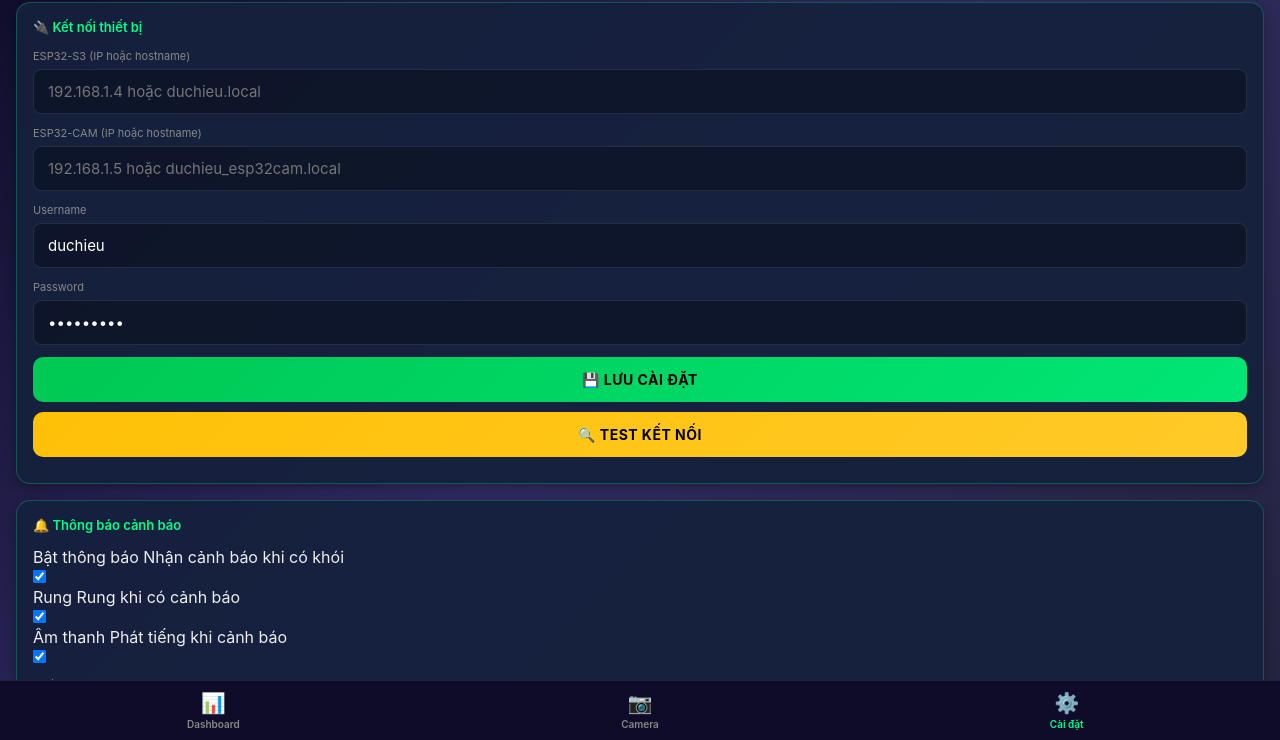
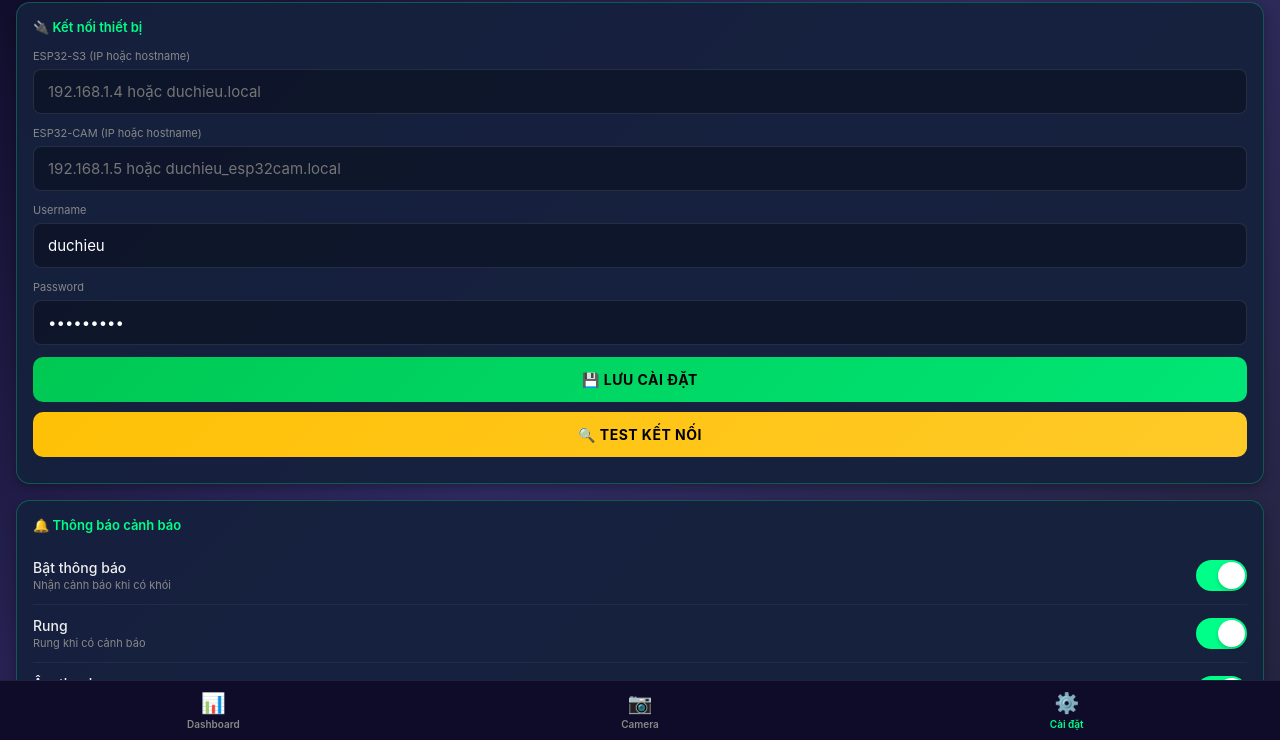
Before and after one commit to hieund5606/esp32cam, a website: page www/index.html in a window 1280 px wide. Both pictures are taken after a click on the element "⚙️ Cài đặt". Shown: the part 60-800 px from the top of the page. Drawn offline with nearby package versions, Linux system fonts and the light colour scheme.

Commit message:
Update style.css

```diff
--- a/www/style.css
+++ b/www/style.css
@@ -1,6 +1,6 @@
 /* ============================================================
    SMOKE DETECTOR - STYLES v5
-   Fix: Banner hide + full screen safe area
+   + Notifications UI
    ============================================================ */
 
 * { margin: 0; padding: 0; box-sizing: border-box; -webkit-tap-highlight-color: transparent; }
@@ -35,7 +35,7 @@ html, body {
   user-select: none;
 }
 
-/* ============ SPLASH ============ */
+/* SPLASH */
 .splash {
   position: fixed;
   inset: 0;
@@ -65,7 +65,7 @@ html, body {
   50% { transform: scale(1.08); }
 }
 
-/* ============ BANNER ============ */
+/* BANNER */
 .banner {
   position: fixed;
   top: 0;
@@ -86,9 +86,7 @@ html, body {
   transition: transform 0.3s;
   will-change: transform;
 }
-.banner-hidden {
-  transform: translateY(-150%);
-}
+.banner-hidden { transform: translateY(-150%); }
 .banner-dot {
   width: 8px;
   height: 8px;
@@ -101,7 +99,7 @@ html, body {
   50% { opacity: 0.3; }
 }
 
-/* ============ CONTENT ============ */
+/* CONTENT */
 .content {
   position: absolute;
   top: var(--safe-top);
@@ -125,7 +123,7 @@ html, body {
   to { opacity: 1; transform: translateY(0); }
 }
 
-/* ============ HEADER ============ */
+/* HEADER */
 .header {
   text-align: center;
   margin-bottom: 20px;
@@ -167,7 +165,7 @@ html, body {
   font-family: 'Courier New', monospace;
 }
 
-/* ============ SENSOR CARDS ============ */
+/* SENSOR CARDS */
 .sensor-grid {
   display: grid;
   grid-template-columns: 1fr 1fr;
@@ -218,7 +216,7 @@ html, body {
   font-family: 'Courier New', monospace;
 }
 
-/* ============ CONFIG CARD ============ */
+/* CONFIG CARD */
 .config-card {
   background: var(--card-bg);
   border: 1px solid var(--border);
@@ -233,9 +231,7 @@ html, body {
   font-weight: 600;
   margin-bottom: 14px;
 }
-.config-row {
-  margin-bottom: 12px;
-}
+.config-row { margin-bottom: 12px; }
 .config-row label {
   display: block;
   font-size: 11px;
@@ -259,7 +255,7 @@ html, body {
   box-shadow: 0 0 0 2px rgba(0,255,136,0.2);
 }
 
-/* ============ CHART ============ */
+/* CHART */
 .chart-card {
   background: var(--card-bg);
   border: 1px solid var(--border);
@@ -278,7 +274,7 @@ html, body {
   height: 220px;
 }
 
-/* ============ BUTTONS ============ */
+/* BUTTONS */
 .btn {
   width: 100%;
   padding: 14px 16px;
@@ -307,7 +303,7 @@ html, body {
 }
 .btn-group .btn { flex: 1; }
 
-/* ============ CAMERA ============ */
+/* CAMERA */
 .camera-container {
   width: 100%;
   aspect-ratio: 4/3;
@@ -333,7 +329,7 @@ html, body {
   padding: 20px;
 }
 
-/* ============ LOG ============ */
+/* LOG */
 .log-box, #sysLog {
   background: rgba(0,0,0,0.4);
   border-radius: 10px;
@@ -360,7 +356,7 @@ html, body {
 .log-line.ok { color: var(--accent); }
 .log-line.warn { color: var(--warn); }
 
-/* ============ INFO ROW ============ */
+/* INFO ROW */
 .info-row {
   display: flex;
   justify-content: space-between;
@@ -375,7 +371,7 @@ html, body {
   font-weight: bold;
 }
 
-/* ============ TAB BAR ============ */
+/* TAB BAR */
 .tab-bar {
   position: fixed;
   bottom: 0;
@@ -403,7 +399,7 @@ html, body {
 .tab-icon { font-size: 20px; }
 .tab-label { font-size: 10px; font-weight: 600; }
 
-/* ============ MODAL OTA ============ */
+/* MODAL OTA */
 .modal {
   position: fixed;
   inset: 0;
@@ -437,3 +433,71 @@ html, body {
   border: none;
   background: #fff;
 }
+
+/* ============ NOTIFICATION SWITCH ============ */
+.notif-row {
+  display: flex;
+  justify-content: space-between;
+  align-items: center;
+  padding: 12px 0;
+  border-bottom: 1px solid rgba(255,255,255,0.05);
+}
+.notif-row:last-of-type {
+  border-bottom: none;
+}
+.notif-label {
+  display: flex;
+  flex-direction: column;
+  gap: 2px;
+}
+.notif-name {
+  font-size: 14px;
+  color: var(--text);
+  font-weight: 500;
+}
+.notif-desc {
+  font-size: 11px;
+  color: var(--text-dim);
+}
+
+.switch {
+  position: relative;
+  display: inline-block;
+  width: 51px;
+  height: 31px;
+  flex-shrink: 0;
+}
+.switch input {
+  opacity: 0;
+  width: 0;
+  height: 0;
+}
+.slider {
+  position: absolute;
+  cursor: pointer;
+  top: 0;
+  left: 0;
+  right: 0;
+  bottom: 0;
+  background-color: rgba(120, 120, 128, 0.32);
+  transition: 0.3s;
+  border-radius: 31px;
+}
+.slider:before {
+  position: absolute;
+  content: "";
+  height: 27px;
+  width: 27px;
+  left: 2px;
+  bottom: 2px;
+  background-color: white;
+  transition: 0.3s;
+  border-radius: 50%;
+  box-shadow: 0 2px 4px rgba(0,0,0,0.2);
+}
+input:checked + .slider {
+  background-color: var(--accent);
+}
+input:checked + .slider:before {
+  transform: translateX(20px);
+}
```
